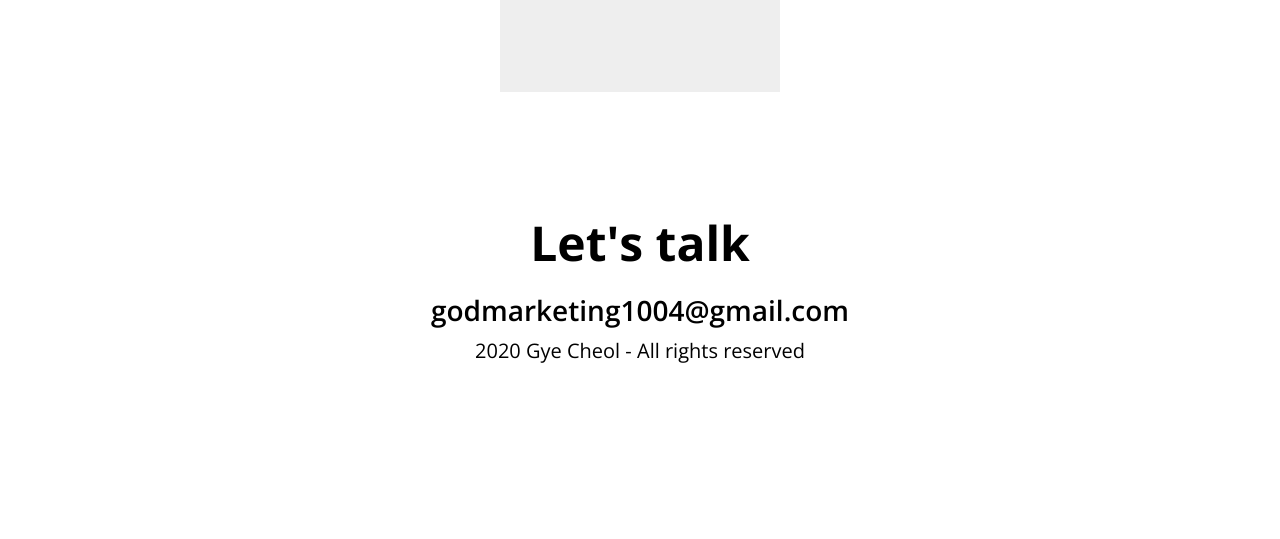
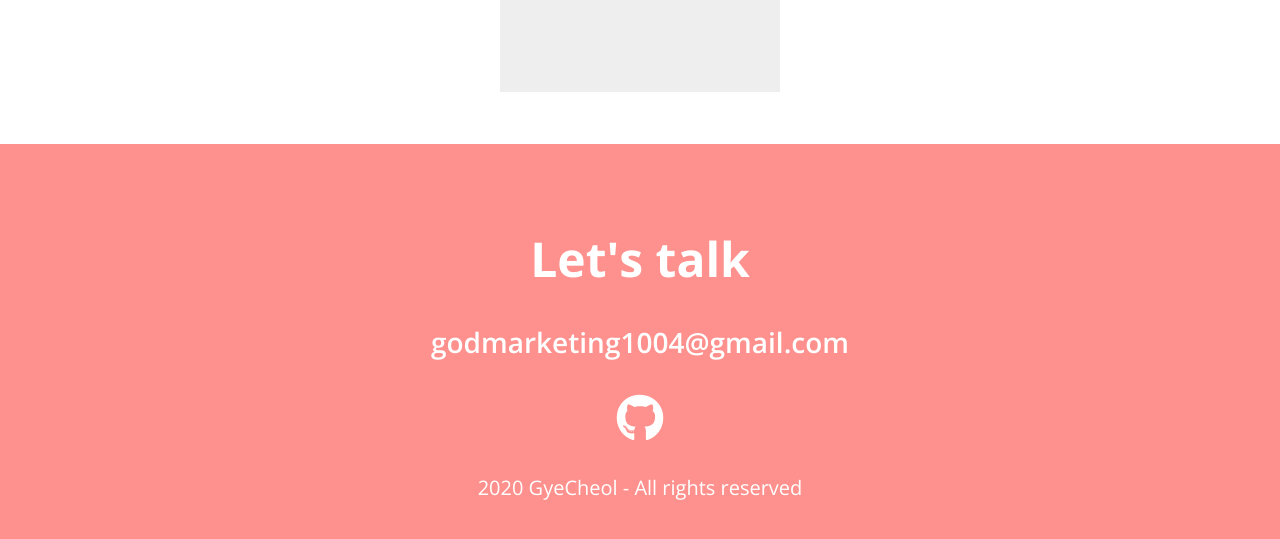
Before and after one commit to zeroaz2020/HomePage, a plain HTML site: page index.html in a window 1280 px wide. Shown: the part 2841-3380 px from the top of the page. Before the commit the page ends 3259 px from the top, so only its background shows below. Drawn offline with nearby package versions, Linux system fonts and the light colour scheme.

Commit message:
CSS: Contact

```diff
--- a/index.html
+++ b/index.html
@@ -267,7 +267,6 @@
             </div>
         </a>
 
-
         <a href="" class="project" target="_blank">
             <img src="imgs/projects/" alt="MegaBox">
             <div class="project__description">
@@ -281,8 +280,13 @@
 <section id="contact" class="section">
     <h1 class="contact__title">Let's talk</h1>
     <h2 class="contact__email">godmarketing1004@gmail.com</h2>
+    <div class="contact__links">
+        <a href="https://github.com/zeroaz2020" target="_blank">
+            <i class="fab fa-github"></i>
+        </a>
+    </div>
     <p class="contact__rights">
-        2020 Gye Cheol - All rights reserved
+        2020 GyeCheol - All rights reserved
     </p>
 </section>
 </body>
--- a/style.css
+++ b/style.css
@@ -372,3 +372,29 @@ p {
     margin-top: 8px;
     background-color: var(--color-dark-white);
 }
+
+/* Contact */
+#contact {
+    background-color: var(--color-pink);
+}
+
+.contact__title,
+.contact__email,
+.contact__rights {
+    color: var(--color-white);
+}
+
+.contact__title {
+    margin: 32px;;
+}
+
+.contact__links {
+    font-size: var(--font-large);
+    margin: 24px 0;
+    transition: all var(--animation-duration) ease-in;
+}
+
+.contact__links i:hover {
+    transform: scale(1.1);
+    color: var(--color-yellow);
+}
```
